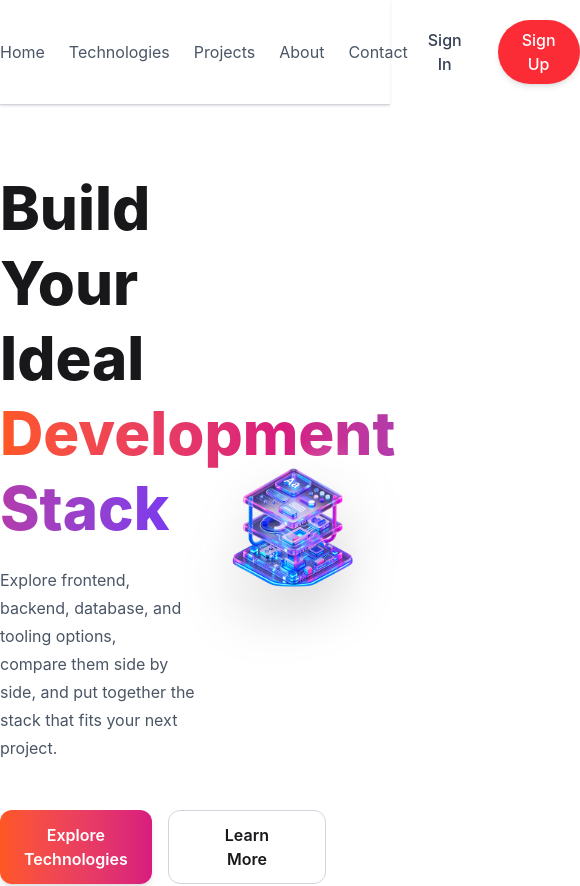
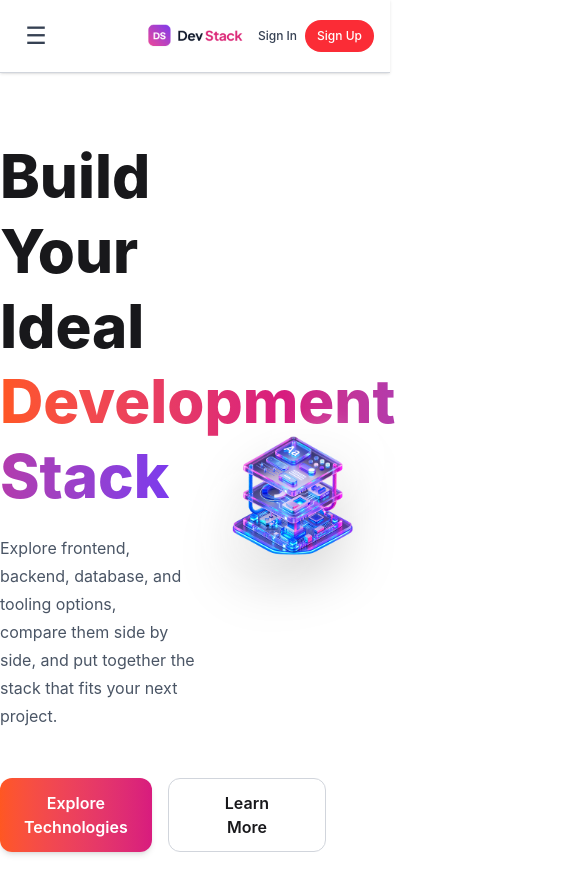
Before and after one commit to habib-71/A05-DevStack, a React (Vite) app: page / in a window 390 px wide. Shown: the top 886 px of the page, 580 px wide, since content can reach past the window. Built offline with nearby package versions, Linux system fonts and the light colour scheme.

Commit message:
add-mobile-navbar

```diff
--- a/src/components/Nav.tsx
+++ b/src/components/Nav.tsx
@@ -1,71 +1,116 @@
+import { useState } from "react";
 import Logo from "../assets/logo-text.png";
 
 const Nav = () => {
+    const [isMenuOpen, setIsMenuOpen] = useState(false);
+    const [activeMenu, setActiveMenu] = useState("Home");
+
+    const menuItems = [
+        { name: "Home", link: "#home" },
+        { name: "Technologies", link: "#technologies" },
+        { name: "Projects", link: "#home" },
+        { name: "About", link: "#footer" },
+        { name: "Contact", link: "#footer" },
+    ];
+
+    const handleMenuClick = (item: string) => {
+        setActiveMenu(item);
+        setIsMenuOpen(false);
+    };
+
     return (
-        <nav className="border-b border-gray-300 shadow-sm sticky top-0 bg-white z-50 py-5">
-            <div className="flex justify-between items-center container mx-auto">
+        <nav className="relative border-b border-gray-300 shadow-sm sticky top-0 bg-white z-50 py-4">
+            <div className="container mx-auto px-4">
 
-                <div>
+
+
+
+                {/* Desktop Navbar */}
+                <div className="hidden md:flex items-center justify-between">
+
+
                     <a href="#home">
                         <img src={Logo} alt="Dev Stack" />
                     </a>
-                </div>
+
 
                     <ul className="flex gap-6 items-center">
-                    <li>
+                        {menuItems.map((item) => (
+                            <li key={item.name}>
                                 <a
-                            href="#home"
-                            className="text-gray-600 hover:text-red-500 hover:underline underline-offset-4 transition-colors duration-300"
+                                    href={item.link}
+                                    onClick={() => setActiveMenu(item.name)}
+                                    className={`transition-all duration-300 ${activeMenu === item.name ? "text-red-500 font-semibold" : "text-gray-600 hover:text-red-500"}`}
                                 >
-                            Home
+                                    {item.name}
                                 </a>
                             </li>
-
-                    <li>
-                        <a
-                            href="#technologies"
-                            className="text-gray-600 hover:text-red-500 hover:underline underline-offset-4 transition-colors duration-300"
-                        >
-                            Technologies
-                        </a>
-                    </li>
-
-                    <li>
-                        <a
-                            href="#home"
-                            className="text-gray-600 hover:text-red-500 hover:underline underline-offset-4 transition-colors duration-300"
-                        >
-                            Projects
-                        </a>
-                    </li>
-
-                    <li>
-                        <a
-                            href="#footer"
-                            className="text-gray-600 hover:text-red-500 hover:underline underline-offset-4 transition-colors duration-300"
-                        >
-                            About
-                        </a>
-                    </li>
-
-                    <li>
-                        <a
-                            href="#footer"
-                            className="text-gray-600 hover:text-red-500 hover:underline underline-offset-4 transition-colors duration-300"
-                        >
-                            Contact
-                        </a>
-                    </li>
+                        ))}
                     </ul>
 
-                <div className="flex gap-4 items-center">
-                    <button className="px-5 py-2 font-medium text-gray-700 hover:text-red-500 transition-colors duration-300">
+
+                    <div className="justify-self-end flex items-center gap-2">
+                        <button className="text-sm font-medium text-gray-700 hover:text-red-500 transition-colors duration-200">
                             Sign In
                         </button>
 
-                    <button className="px-6 py-2 bg-red-500 text-white font-medium rounded-full shadow-md hover:bg-red-600 hover:shadow-xl hover:scale-[1.03] transition-all duration-200">
+                        <button className="w-8 h-8 flex items-center justify-center rounded-full text-gray-600 hover:bg-gray-100 hover:text-red-500 transition-all duration-200">
+                            <i className="fa-regular fa-user"></i>
+                        </button>
+
+                        <button className="px-3 py-2 text-sm bg-red-500 text-white font-medium rounded-full shadow-sm hover:bg-red-600 transition-all duration-200">
                             Sign Up
                         </button>
+                    </div>
+
+                </div>
+
+                {/* Mobile Navbar */}
+                <div className="grid grid-cols-3 items-center md:hidden">
+
+                    {/* Menu Button */}
+                    <button
+                        onClick={() => setIsMenuOpen(!isMenuOpen)}
+                        className="justify-self-start w-10 h-10 flex items-center justify-center rounded-full text-2xl text-gray-700 hover:bg-gray-100 transition-all duration-200"
+                    >
+                        {isMenuOpen ? "✕" : "☰"}
+                    </button>
+
+                    <a href="#home" className="justify-self-center">
+                        <img src={Logo} alt="Dev Stack" className="w-24" />
+                    </a>
+
+
+                    <div className="flex items-center gap-2 justify-self-end">
+                        <button className="text-xs font-medium text-gray-700 hover:text-red-500 transition-colors duration-200">
+                            Sign In
+                        </button>
+
+                        <button className="px-3 py-2 text-xs bg-red-500 text-white font-medium rounded-full whitespace-nowrap hover:bg-red-600 transition-all duration-200">
+                            Sign Up
+                        </button>
+                    </div>
+
+                </div>
+
+
+                {/* Mobile Menu */}
+                <div className={`md:hidden overflow-hidden transition-all duration-300 ease-in-out ${isMenuOpen ? "max-h-96 opacity-100 mt-4" : "max-h-0 opacity-0"}`}>
+                    <ul className="flex flex-col gap-1 border-t border-gray-200 pt-3">
+
+                        {menuItems.map((item) => (
+                            <li key={item.name}>
+                                <a
+                                    href={item.link}
+                                    onClick={() => handleMenuClick(item.name)}
+                                    className={`block px-4 py-3 rounded-lg transition-all duration-200 ${activeMenu === item.name ? "bg-red-50 text-red-500 font-semibold" : "text-gray-600 hover:bg-gray-50 hover:text-red-500"}`}
+                                >
+                                    {item.name}
+                                </a>
+                            </li>
+                        ))}
+
+                    </ul>
                 </div>
 
             </div>
```
Lines whose indentation alone changed are shown as unchanged.
